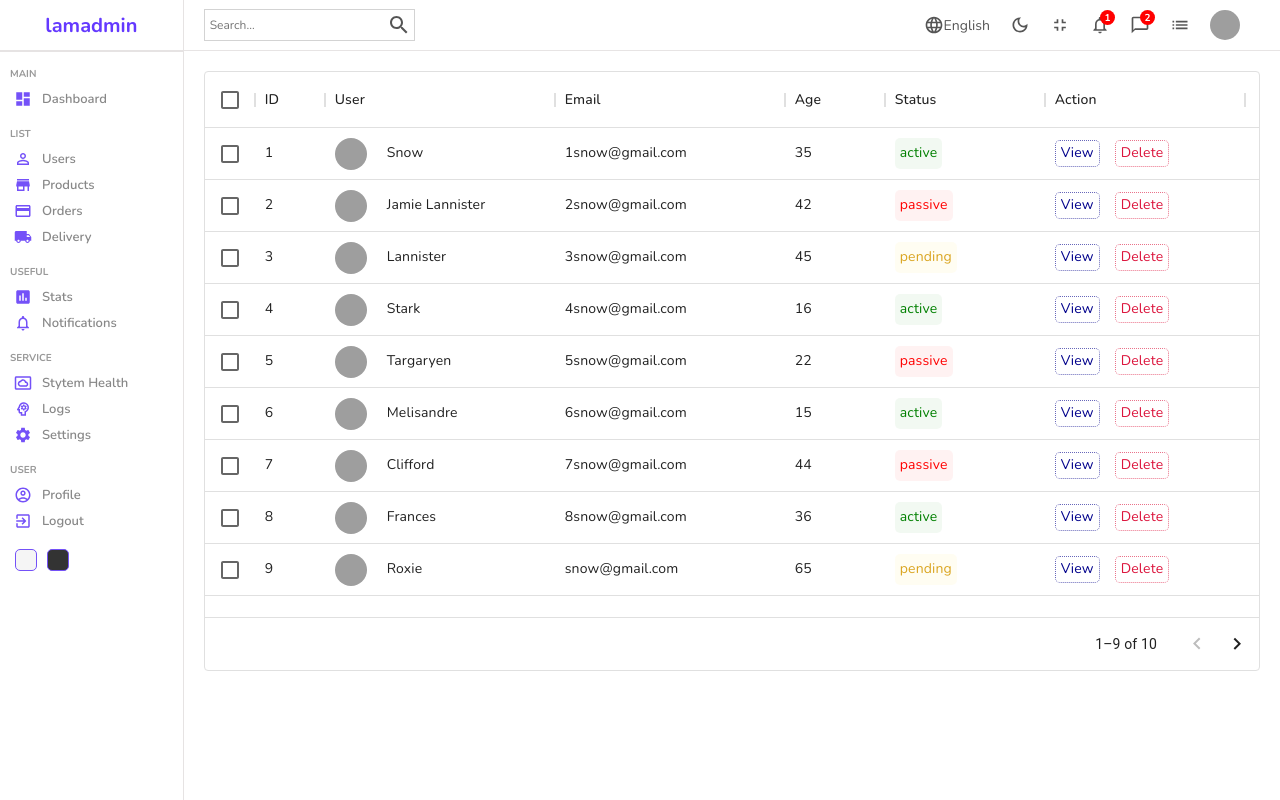
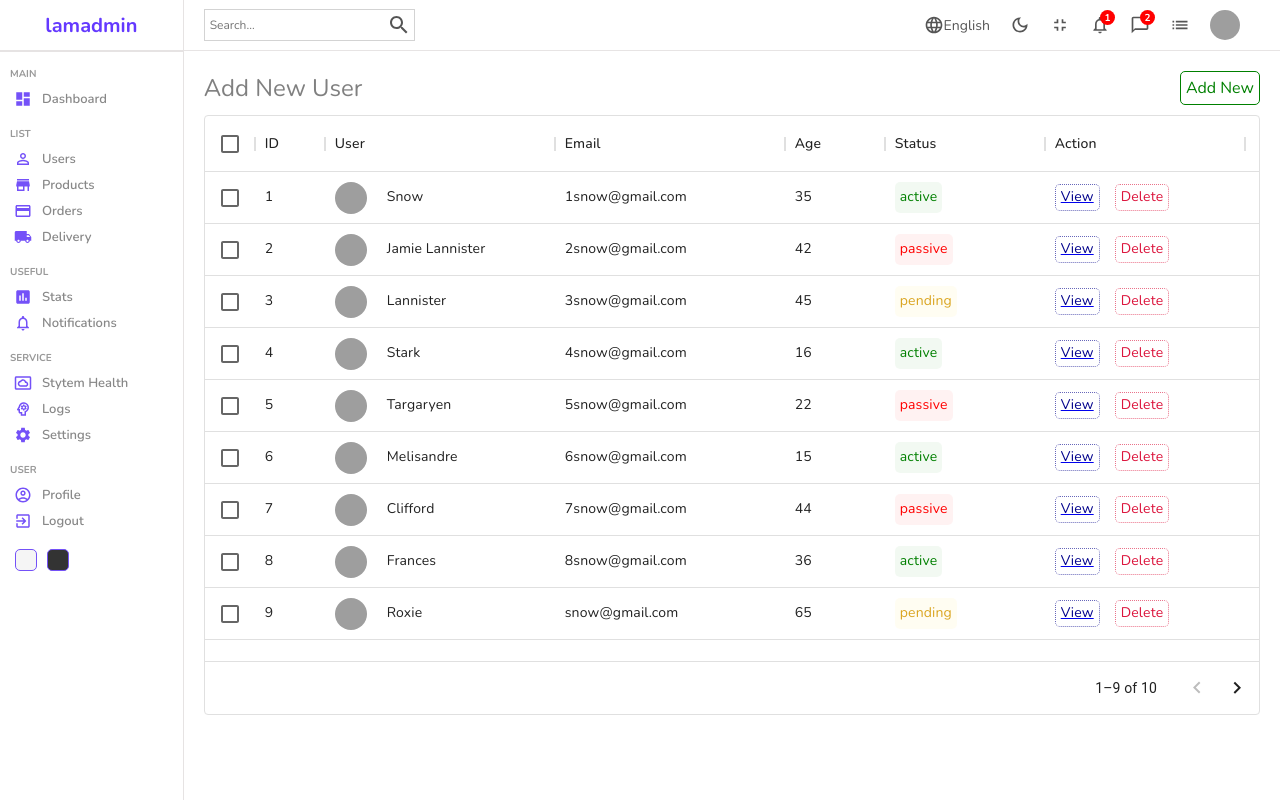
Before and after one commit to papunmohanty/react-admin-dashboard, a React (Create React App) app: page /users in a window 1280 px wide. Built offline with nearby package versions, Linux system fonts and the light colour scheme; grey boxes are pictures that could not be loaded.

Commit message:
Link new user page from view button

```diff
--- a/src/components/datatable/Datatable.jsx
+++ b/src/components/datatable/Datatable.jsx
@@ -2,6 +2,7 @@
 import * as React from "react";
 import { DataGrid, GridColDef, GridValueGetterParams } from "@mui/x-data-grid";
 import { userColumns, userRows } from "../../datatablesource";
+import { Link } from "react-router-dom";
 
 const Datatable = () => {
   const actionColumn = [
@@ -12,7 +13,9 @@
       renderCell: () => {
         return (
           <div className="cellAction">
-            <div className="viewButton">View</div>
+            <Link to="/users/test" style={{ testDecoration: "none" }}>
+              <div className="viewButton">View</div>
+            </Link>
             <div className="deleteButton">Delete</div>
           </div>
         );
@@ -22,6 +25,12 @@
 
   return (
     <div className="datatable">
+      <div className="datatableTitle">
+        Add New User
+        <Link to="/users/new" className="link">
+          Add New
+        </Link>
+      </div>
       <DataGrid
         rows={userRows}
         columns={userColumns.concat(actionColumn)}
--- a/src/components/datatable/datatable.scss
+++ b/src/components/datatable/datatable.scss
@@ -1,6 +1,27 @@
 .datatable {
   height: 600px;
   padding: 20px;
+
+  .datatableTitle {
+    width: 100%;
+    font-size: 24px;
+    color: grey;
+    margin-bottom: 10px;
+    display: flex;
+    align-items: center;
+    justify-content: space-between;
+
+    .link {
+      text-decoration: none;
+      color: green;
+      font-size: 16px;
+      font-weight: 400;
+      border: 1px solid green;
+      padding: 5px;
+      border-radius: 5px;
+      cursor: pointer;
+    }
+  }
 
   .cellWithImg {
     display: flex;
--- a/src/components/sidebar/Sidebar.jsx
+++ b/src/components/sidebar/Sidebar.jsx
@@ -11,12 +11,15 @@
 import SettingsIcon from "@mui/icons-material/Settings";
 import AccountCircleOutlinedIcon from "@mui/icons-material/AccountCircleOutlined";
 import ExitToAppOutlinedIcon from "@mui/icons-material/ExitToAppOutlined";
+import { Link } from "react-router-dom";
 
 const Sidebar = () => {
   return (
     <div className="sidebar">
       <div className="top">
+        <Link to="/" style={{ textDecoration: "none" }}>
           <span className="logo">lamadmin</span>
+        </Link>
       </div>
       <hr />
       <div className="center">
@@ -27,14 +30,18 @@
             <span>Dashboard</span>
           </li>
           <p className="title">LIST</p>
+          <Link to="/users" style={{ textDecoration: "none" }}>
             <li>
               <PersonOutlineOutlinedIcon className="icon" />
               <span>Users</span>
             </li>
+          </Link>
+          <Link to="/products" style={{ textDecoration: "none" }}>
             <li>
               <StoreIcon className="icon" />
               <span>Products</span>
             </li>
+          </Link>
           <li>
             <PaymentIcon className="icon" />
             <span>Orders</span>
```
Lines whose indentation alone changed are shown as unchanged.
